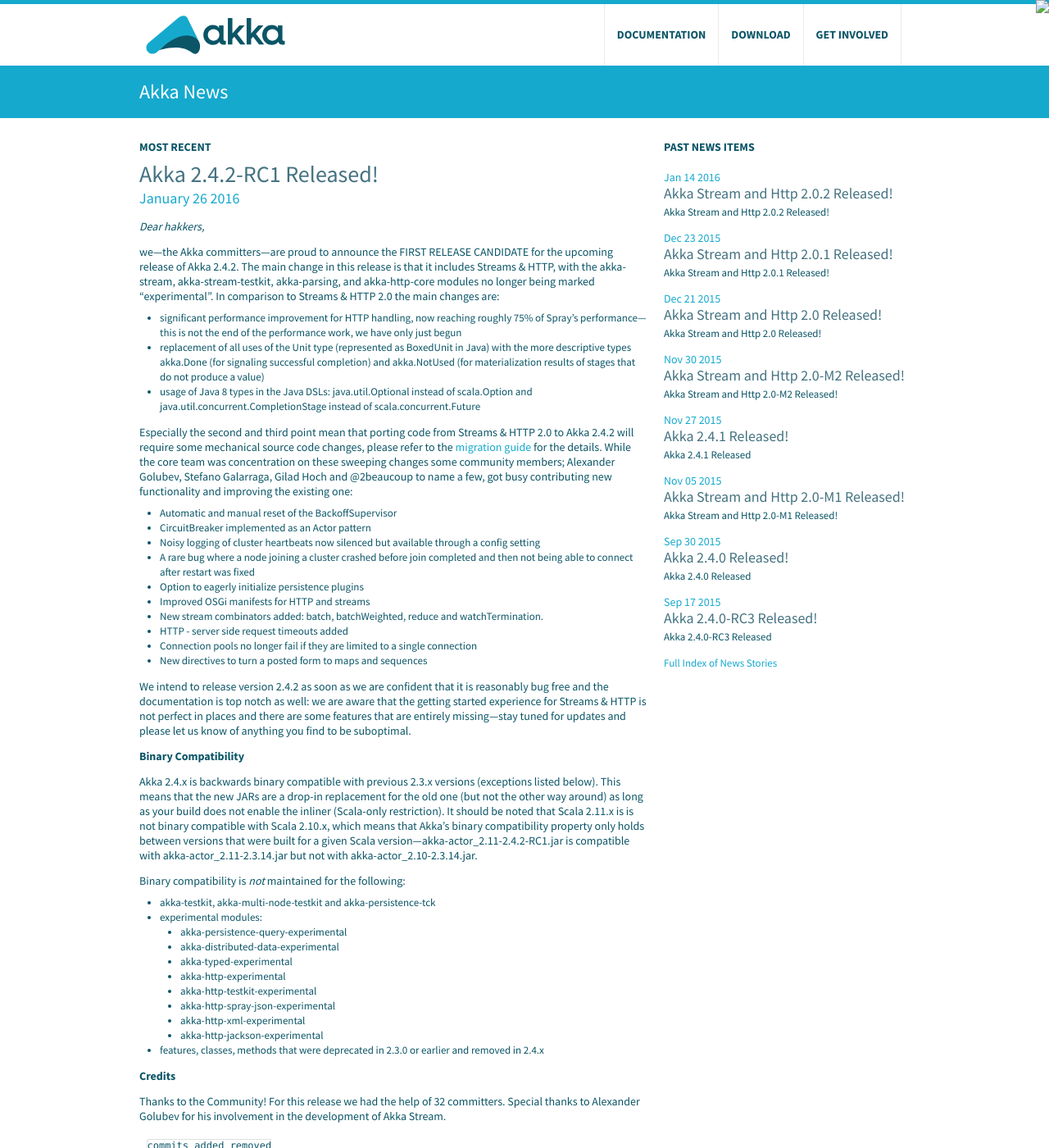
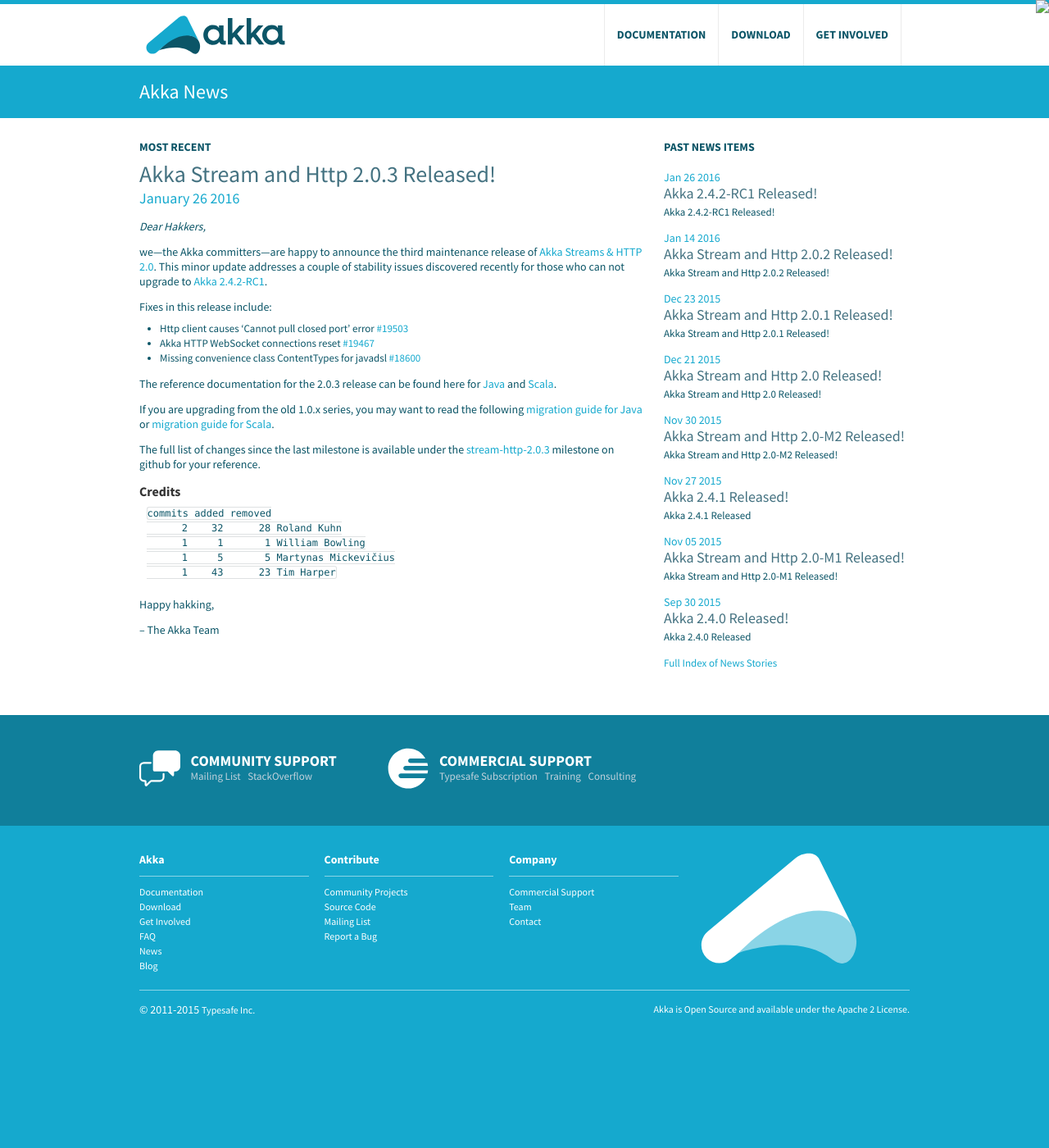
Before and after one commit to raboof/akka.github.com, a Jekyll site: the page built from news/index.md, in a window 1280 px wide and 1400 px high. Shown: the whole window at 82% size. Built offline with Jekyll 4.4.1, drawn with Linux system fonts in a browser that asks for light colours; some of the changed text lies outside the part shown.

Commit message:
Release Streams and Http 2.0.3

```diff
--- a/docs/index.md
+++ b/docs/index.md
@@ -40,23 +40,23 @@
 
 ## Akka Streams and HTTP
 
-The current version of the release candidate for the upcoming Akka Streams and HTTP modules are `2.0.2`.
+The current version of the Akka Streams and HTTP modules are `2.0.3`.
 
 * The artifacts are available on Maven Central (for use with `scala-library.jar` version `2.11.x`):
-  * `"com.typesafe.akka" % "akka-stream-experimental_2.11" % "2.0.2"`
-  * `"com.typesafe.akka" % "akka-http-core-experimental_2.11" % "2.0.2"`
-  * `"com.typesafe.akka" % "akka-http-experimental_2.11" % "2.0.2"` (for Java & Scala DSL)
+  * `"com.typesafe.akka" % "akka-stream-experimental_2.11" % "2.0.3"`
+  * `"com.typesafe.akka" % "akka-http-core-experimental_2.11" % "2.0.3"`
+  * `"com.typesafe.akka" % "akka-http-experimental_2.11" % "2.0.3"` (for Java & Scala DSL)
   * plus testkits and marshallers
 
 * similarily artifacts for use with `scala-library.jar` version `2.10.x`, are available as:
-  * `"com.typesafe.akka" % "akka-stream-experimental_2.10" % "2.0.2"`
-  * `"com.typesafe.akka" % "akka-http-core-experimental_2.10" % "2.0.2"`
-  * `"com.typesafe.akka" % "akka-http-experimental_2.10" % "2.0.2"` (for Java & Scala DSL)
+  * `"com.typesafe.akka" % "akka-stream-experimental_2.10" % "2.0.3"`
+  * `"com.typesafe.akka" % "akka-http-core-experimental_2.10" % "2.0.3"`
+  * `"com.typesafe.akka" % "akka-http-experimental_2.10" % "2.0.3"` (for Java & Scala DSL)
   * plus testkits and marshallers
 
-* API documentation for [Java](http://doc.akka.io/japi/akka-stream-and-http-experimental/2.0.2/) and [Scala](http://doc.akka.io/api/akka-stream-and-http-experimental/2.0.2/)
+* API documentation for [Java](http://doc.akka.io/japi/akka-stream-and-http-experimental/2.0.3/) and [Scala](http://doc.akka.io/api/akka-stream-and-http-experimental/2.0.3/)
 
-* Reference documentation for [Java](http://doc.akka.io/docs/akka-stream-and-http-experimental/2.0.2/java.html) and [Scala](http://doc.akka.io/docs/akka-stream-and-http-experimental/2.0.2/scala.html)
+* Reference documentation for [Java](http://doc.akka.io/docs/akka-stream-and-http-experimental/2.0.3/java.html) and [Scala](http://doc.akka.io/docs/akka-stream-and-http-experimental/2.0.3/scala.html)
 
 ## Old Versions
 
--- /dev/null
+++ b/news/_posts/2016-01-26-akka-streams-2.0.3-released.md
@@ -0,0 +1,37 @@
+---
+layout: news
+title: Akka Stream and Http 2.0.3 Released!
+author: Martynas Mickevičius
+short: Akka Stream and Http 2.0.3 Released!
+---
+
+*Dear Hakkers,*
+
+we—the Akka committers—are happy to announce the third maintenance release of [Akka Streams & HTTP 2.0](http://akka.io/news/2015/12/21/akka-streams-2.0-released.html).
+This minor update addresses a couple of stability issues discovered recently for those who can not upgrade to [Akka 2.4.2-RC1](http://akka.io/news/2016/01/26/akka-2.4.2-RC1-released.html).
+
+Fixes in this release include:
+
+- Http client causes 'Cannot pull closed port' error [#19503](https://github.com/akka/akka/issues/19503)
+- Akka HTTP WebSocket connections reset [#19467](https://github.com/akka/akka/issues/19467)
+- Missing convenience class ContentTypes for javadsl [#18600](https://github.com/akka/akka/issues/18600)
+
+The reference documentation for the 2.0.3 release can be found here for [Java](http://doc.akka.io/docs/akka-stream-and-http-experimental/2.0.3/java.html) and [Scala](http://doc.akka.io/docs/akka-stream-and-http-experimental/2.0.3/scala.html).
+
+If you are upgrading from the old 1.0.x series, you may want to read the following
+[migration guide for Java](http://doc.akka.io/docs/akka-stream-and-http-experimental/2.0.3/java/migration-guide-1.0-2.x-java.html)
+or [migration guide for Scala](http://doc.akka.io/docs/akka-stream-and-http-experimental/2.0.3/scala/migration-guide-1.0-2.x-scala.html).
+
+The full list of changes since the last milestone is available under the [stream-http-2.0.3](https://github.com/akka/akka/issues?q=is%3Aissue+milestone%3Astream-http-2.0.3+is%3Aclosed) milestone on github for your reference.
+
+#### Credits ####
+
+    commits added removed
+          2    32      28 Roland Kuhn
+          1     1       1 William Bowling
+          1     5       5 Martynas Mickevičius
+          1    43      23 Tim Harper
+
+Happy hakking,
+
+-- The Akka Team
```
